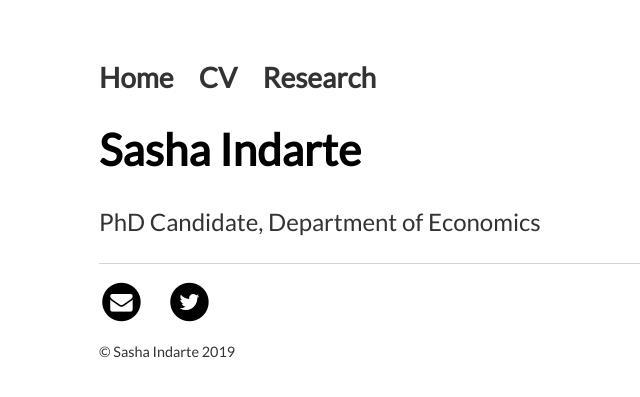
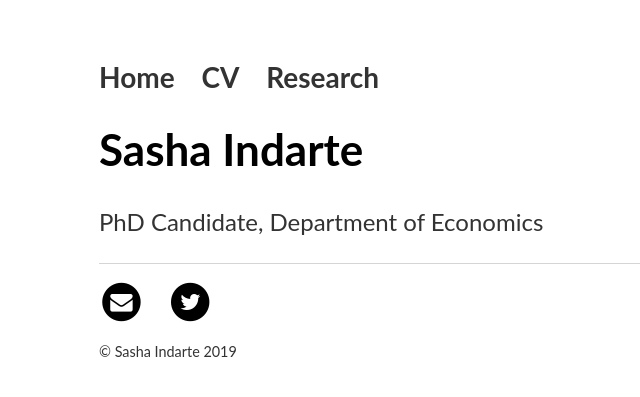
Before and after one commit to sashaindarte/sashaindarte.github.io, a Jekyll site: the page built from index.html, in a window 1280 px wide. Shown: the top 397 px of the page, without its empty margins (93-733 px from the left). Built offline with Jekyll 4.4.1, drawn with Linux system fonts in a browser that asks for light colours; some web fonts are replaced.

Commit message:
Update default.html

```diff
--- a/_layouts/default.html
+++ b/_layouts/default.html
@@ -4,7 +4,7 @@
 			<title>{{ page.title }}</title>
 			<!-- link to main stylesheet -->
 			<link rel="stylesheet" type="text/css" href="/css/main.css">
-			<link rel="stylesheet" type="text/css" href="//fonts.googleapis.com/css?family=Lato" />
+			<link rel="stylesheet" type="text/css" href="//fonts.googleapis.com/css?family=Droid+Sans" />
 			<link rel="stylesheet" href="https://cdnjs.cloudflare.com/ajax/libs/font-awesome/4.7.0/css/font-awesome.min.css">
 		</head>
 		<body>
```
